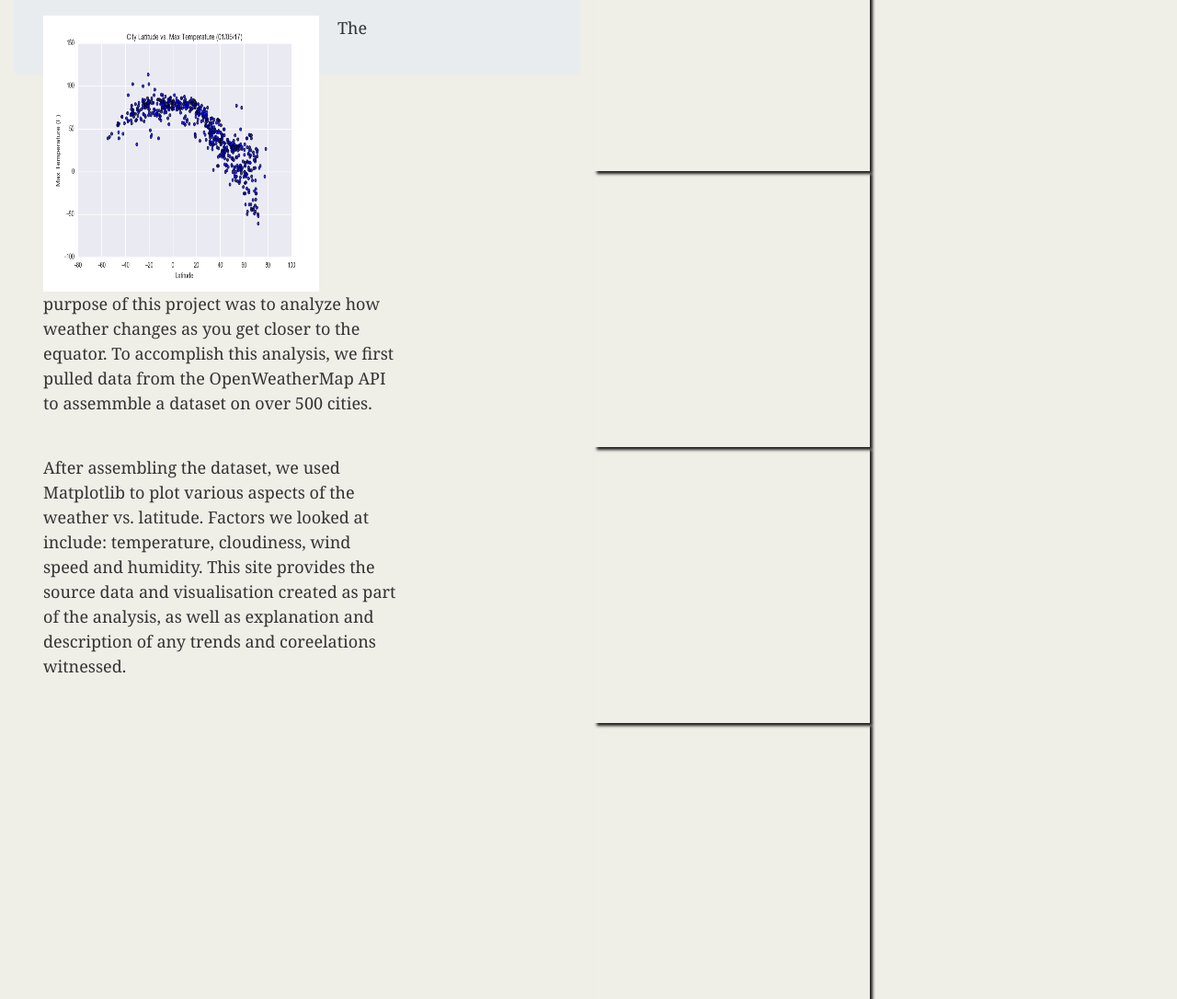
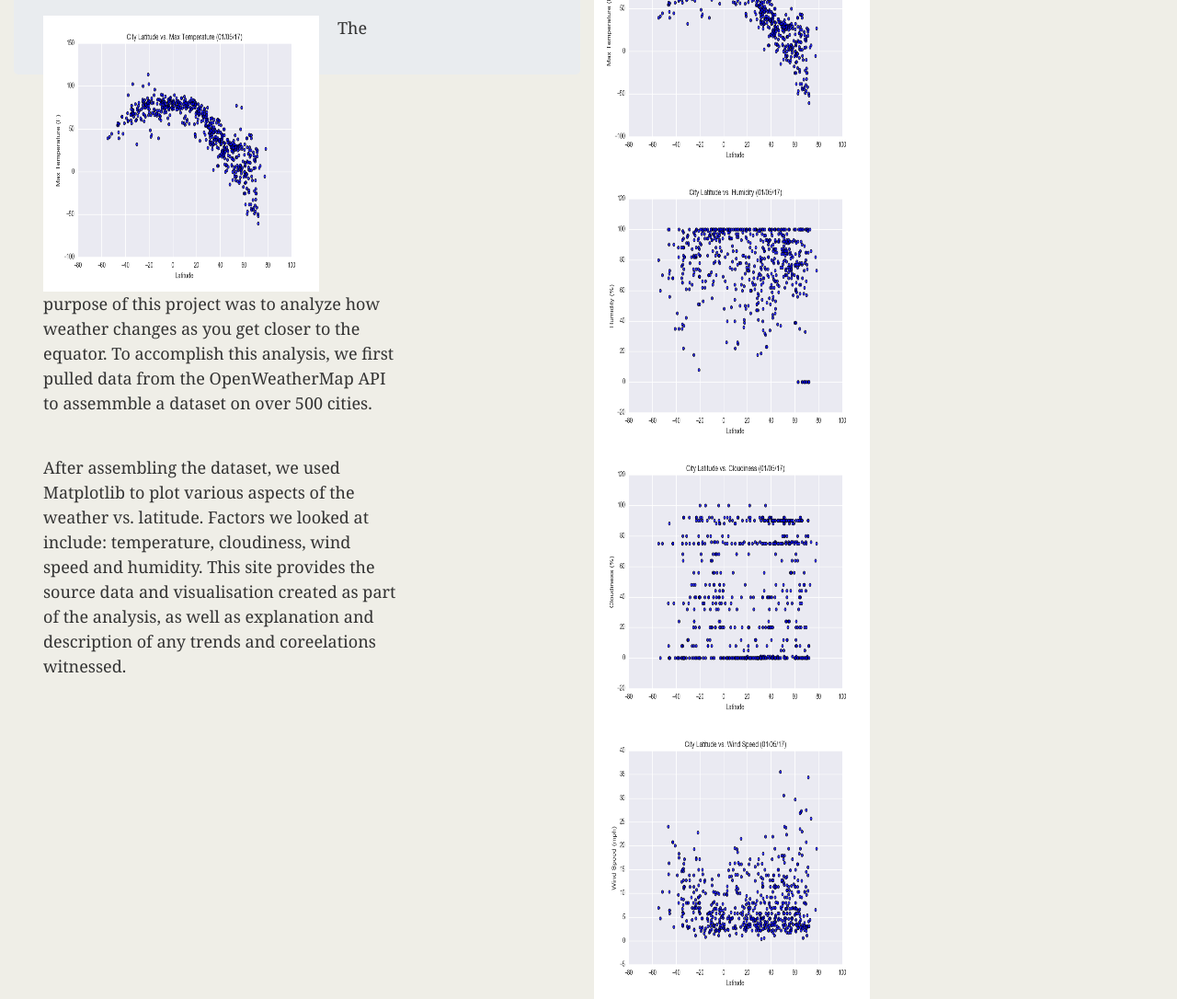
Before and after one commit to Noshaadahmed95/Web-Design-Challenge, a plain HTML site: page index.html in a window 1280 px wide. Shown: the part 324-1410 px from the top of the page at 92% size. Drawn offline with nearby package versions, Linux system fonts and the light colour scheme.

Commit message:
Add files via upload

```diff
--- a/index.html
+++ b/index.html
@@ -68,17 +68,17 @@
                 <section id="main-bio">
                     <section id="figure">
                         <a href="assets/images/figure1.html">
-                        <img1 id="bio-image" src="assets/images/Fig1.png" alt="city Lat vs Max temp">
+                        <img id="bio-image" src="assets/images/Fig1.png" alt="city Lat vs Max temp">
                         </a>
 
                         <a href="assets/images/figure2.html">
-                        <img1 id="bio-image" src="assets/images/Fig2.png" alt="city Lat vs Max temp">
+                        <img id="bio-image" src="assets/images/Fig2.png" alt="city Lat vs Max temp">
                         </a>
                         <a href="assets/images/figure3.html">
-                        <img1 id="bio-image" src="assets/images/Fig3.png" alt="city Lat vs Max temp">
+                        <img id="bio-image" src="assets/images/Fig3.png" alt="city Lat vs Max temp">
                         </a>
                         <a href="assets/images/figure4.html">
-                        <img1 id="bio-image" src="assets/images/Fig4.png" alt="city Lat vs Max temp">
+                        <img id="bio-image" src="assets/images/Fig4.png" alt="city Lat vs Max temp">
                         </a>
                     </section>
                 </section>
```
